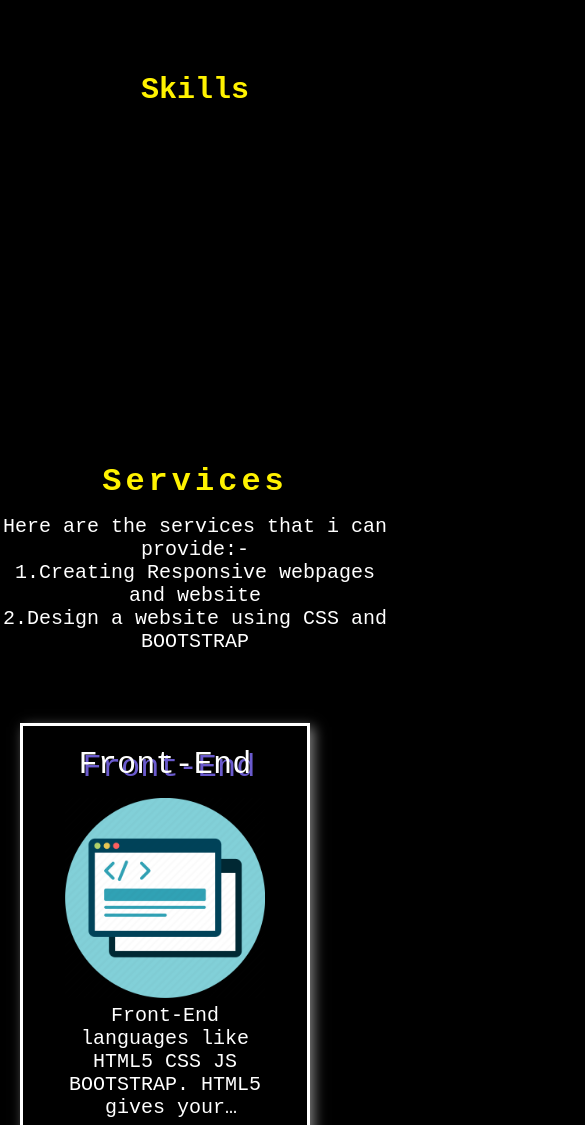
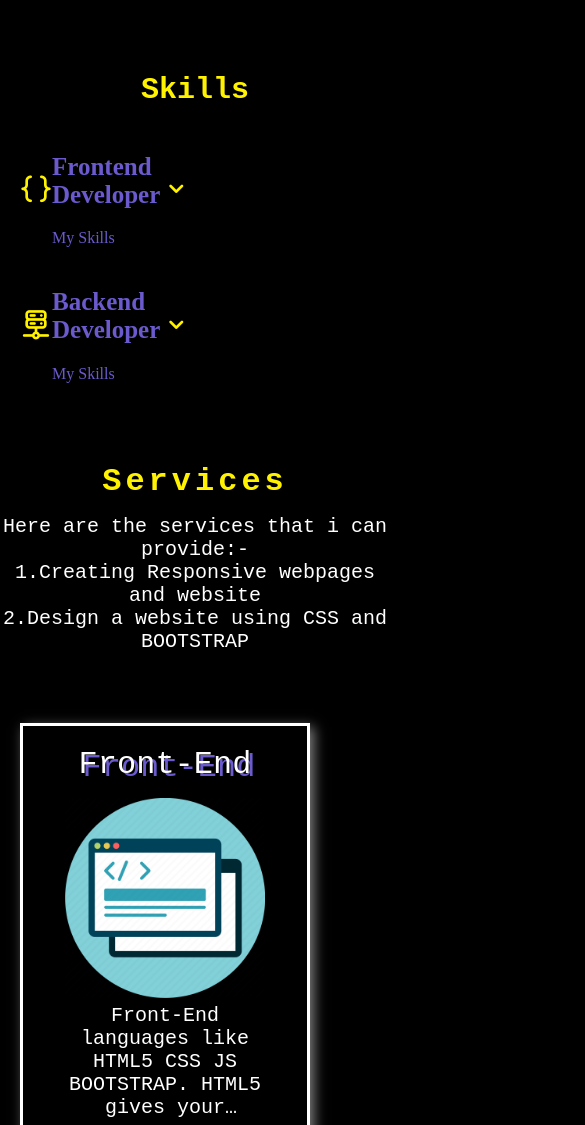
Before and after one commit to gpat22/GayatriPat.github.io, a plain HTML site: page index.html in a window 390 px wide. Shown: the part 1660-2785 px from the top of the page, 585 px wide, since content can reach past the window. Drawn offline with nearby package versions, Linux system fonts and the light colour scheme.

Commit message:
Update style.css

```diff
--- a/style.css
+++ b/style.css
@@ -759,6 +759,10 @@ nav{
     #contact-form form{
         width: 95% !important;
     }
+    .skills_container{
+        width: 50%;
+        margin-left: 420px;
+    }
 }
 
 @media(max-width:970px){
@@ -785,6 +789,10 @@ nav{
     }
     .p-b-container{
         width: 100%;
+    }
+    .skills_container{
+        width: 50%;
+        margin-left: 320px;
     }
 }
 
@@ -815,13 +823,11 @@ nav{
         left: 0px;
         transition: 0.5s;
         overflow: hidden;
-        border: 3px solid yellow;
         display: none !important;
         margin: 0px;
         padding: 0px;
     }
     nav ul li a{
-        border-bottom: 1px solid yellow ;
         width: 100%;
         height: 50px;
         display: flex;
@@ -844,7 +850,7 @@ nav{
         text-align: center;
     }
     #contact-form{
-        padding: 20px;
+        padding-left: 50px;
         height: auto;
         box-sizing: border-box;
     }
@@ -861,12 +867,13 @@ nav{
     .f-email,
     .f-name{
         width: 100%;
+        padding-left: 10px;
     }
     .f-name input,
     .f-email input{
         width: 100%;
         border: none;
-        padding: 10px;
+        padding-left: 10px;
         box-sizing: border-box;
         height: 40px;
     }
@@ -885,6 +892,9 @@ nav{
     }
     .logo{
         margin-left: -80px;
+    }
+    .skills_container{
+        margin-left: 300px
     }
 }
 
@@ -912,12 +922,23 @@ nav{
     .s-box{
         margin-right: 80px;
     }
+    .skills_container{
+        width: 70%;
+        margin-left: 150px;
+    }
 }
 
 @media(max-width:400px){
     .s-box{
         width: 100%;
         height: 400px;
+    }
+    .skills_container{
+        width: 30%;
+        margin:0%;
+    }
+    .contact-left{
+        width: 30%;
+    }
 
-    }
 }
```
